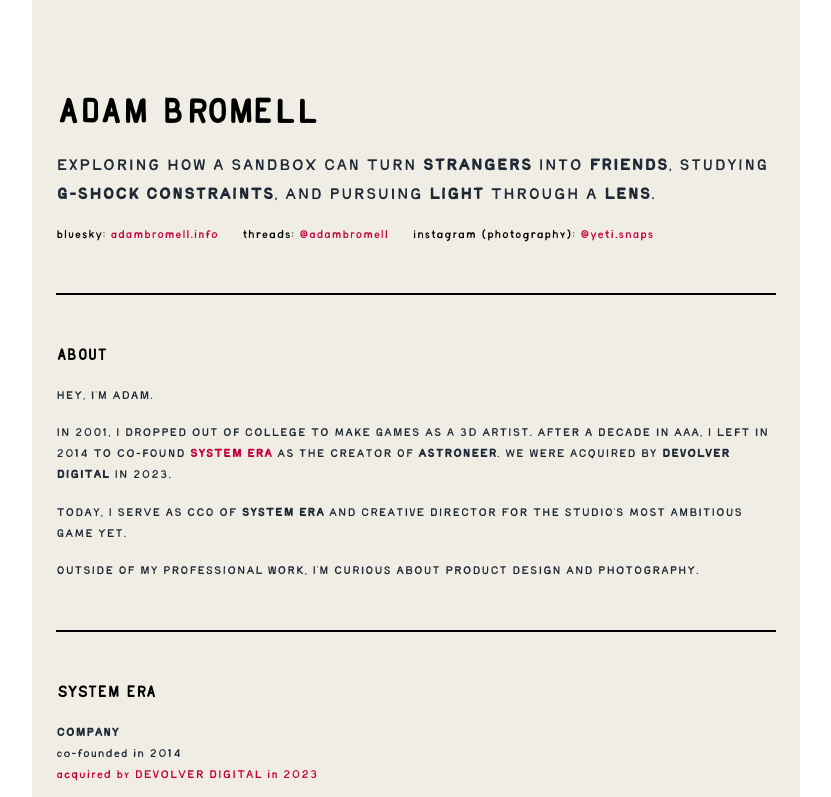
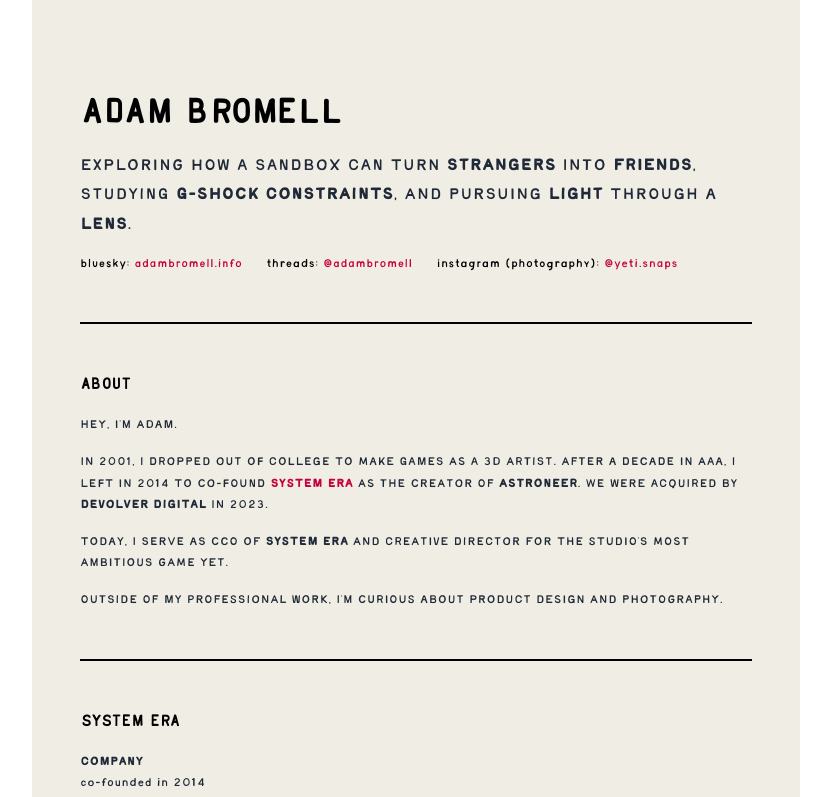
Before and after one commit to XYZCHiiLD/adambromell-site, a Next.js app: page / in a window 1280 px wide. Shown: the top 797 px of the page, without its empty margins (224-1055 px from the left). Built offline with nearby package versions, Linux system fonts and the light colour scheme.

Commit message:
Add files via upload

```diff
--- a/src/app/page.js
+++ b/src/app/page.js
@@ -12,7 +12,7 @@
   return (
     <main className="min-h-screen bg-white">
       <div
-        className="max-w-3xl mx-auto px-6 py-16 md:py-24 min-h-screen"
+        className="max-w-3xl mx-auto px-12 py-16 md:py-24 min-h-screen"
         style={{
           position: 'relative',
           backgroundColor: '#F0EEE4',
```
